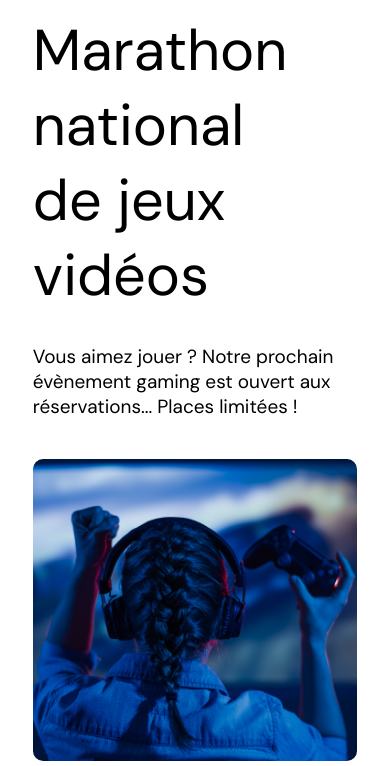
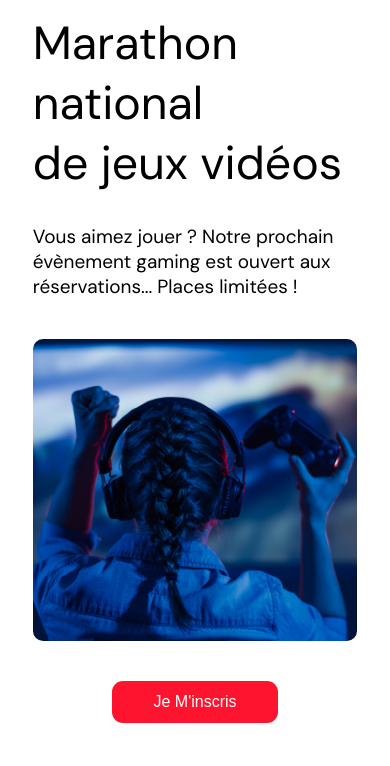
Before and after one commit to SamuelPrigent/GameOn, a plain HTML site: page starterOnly/index.html in a window 390 px wide. Shown: the part 78-844 px from the top of the page. Drawn offline with Linux system fonts and the light colour scheme.

Commit message:
responsive done

```diff
--- a/starterOnly/modal.css
+++ b/starterOnly/modal.css
@@ -622,6 +622,13 @@ Anciennement à 768px mais pas de logique pour l'affichage
   }
 }
 
+@media screen and (max-width: 551px) {
+  .hero-headline {
+    font-size: 3.2rem;
+    white-space: normal;
+  }
+}
+
 @media screen and (max-width: 540px) {
   .topnav a {
     display: none;
@@ -630,6 +637,13 @@ Anciennement à 768px mais pas de logique pour l'affichage
     float: right;
     display: block;
     margin-top: -15px;
+  }
+}
+
+@media screen and (max-width: 497px) {
+  .hero-headline {
+    font-size: 2.9rem;
+    white-space: normal;
   }
 }
 
```
